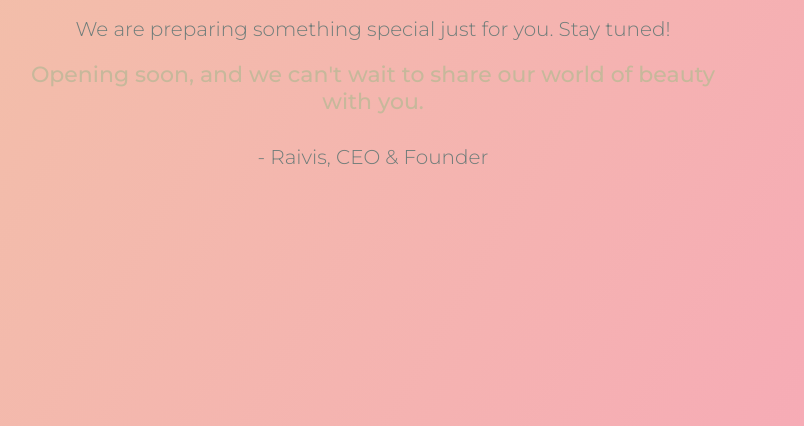
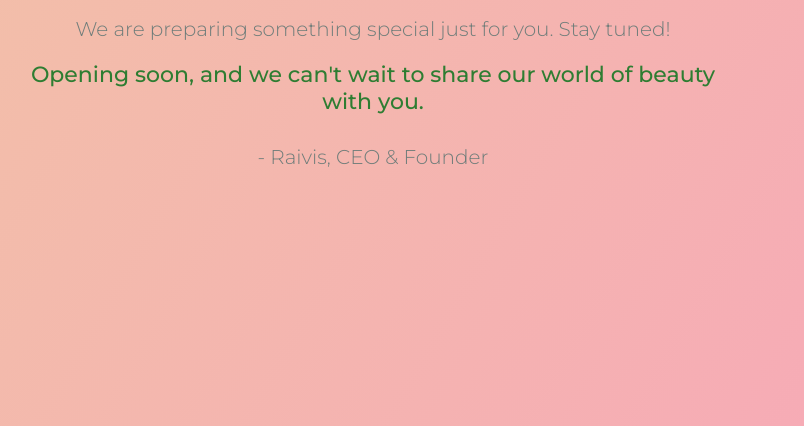
Before and after one commit to Phoen1kxx/sabina-boutique, a plain HTML site: page index.html in a window 1280 px wide. Shown: the part 374-800 px from the top of the page, without its empty margins (267-1071 px from the left). Drawn offline with nearby package versions, Linux system fonts and the light colour scheme.

Commit message:
Update index.html

```diff
--- a/index.html
+++ b/index.html
@@ -47,7 +47,7 @@
         .subtitle {
             font-size: 22px;
             font-weight: 500;
-            color: #c7b89b;
+            color: #2e7d32; /* Changed to a more visible green */
             animation: fadeIn 2s ease-in-out 2s;
         }
 
```
